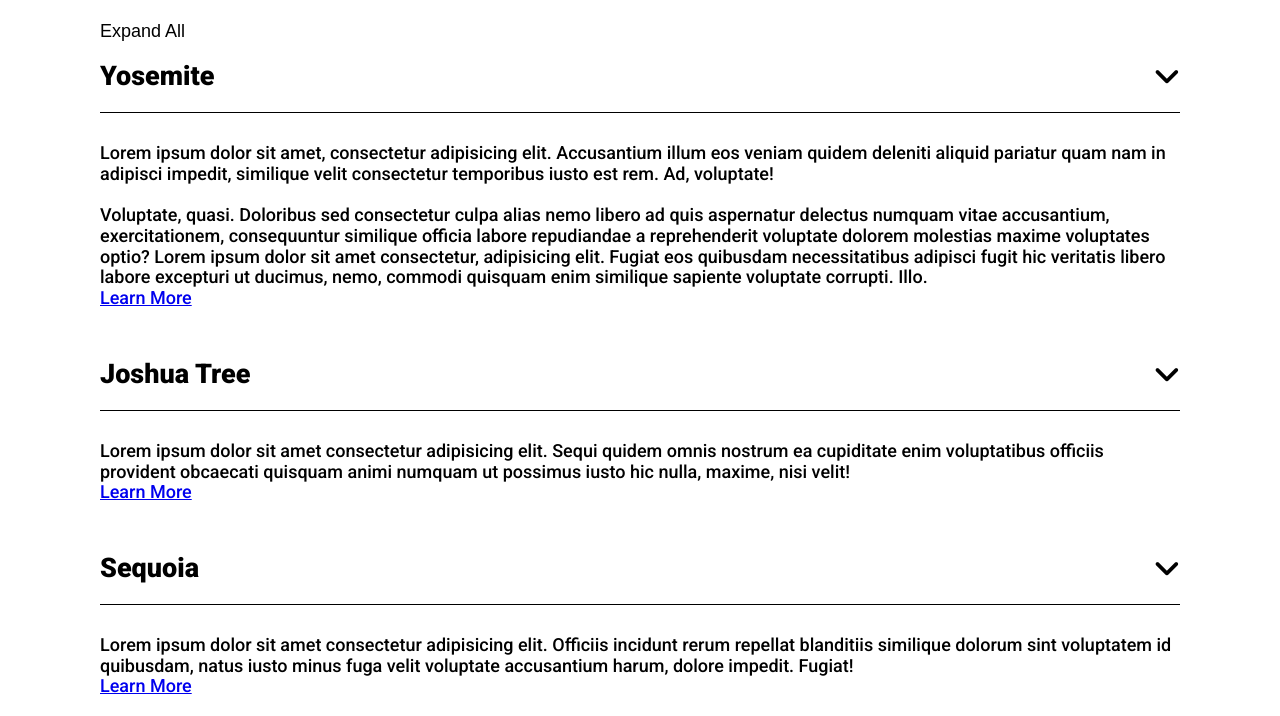
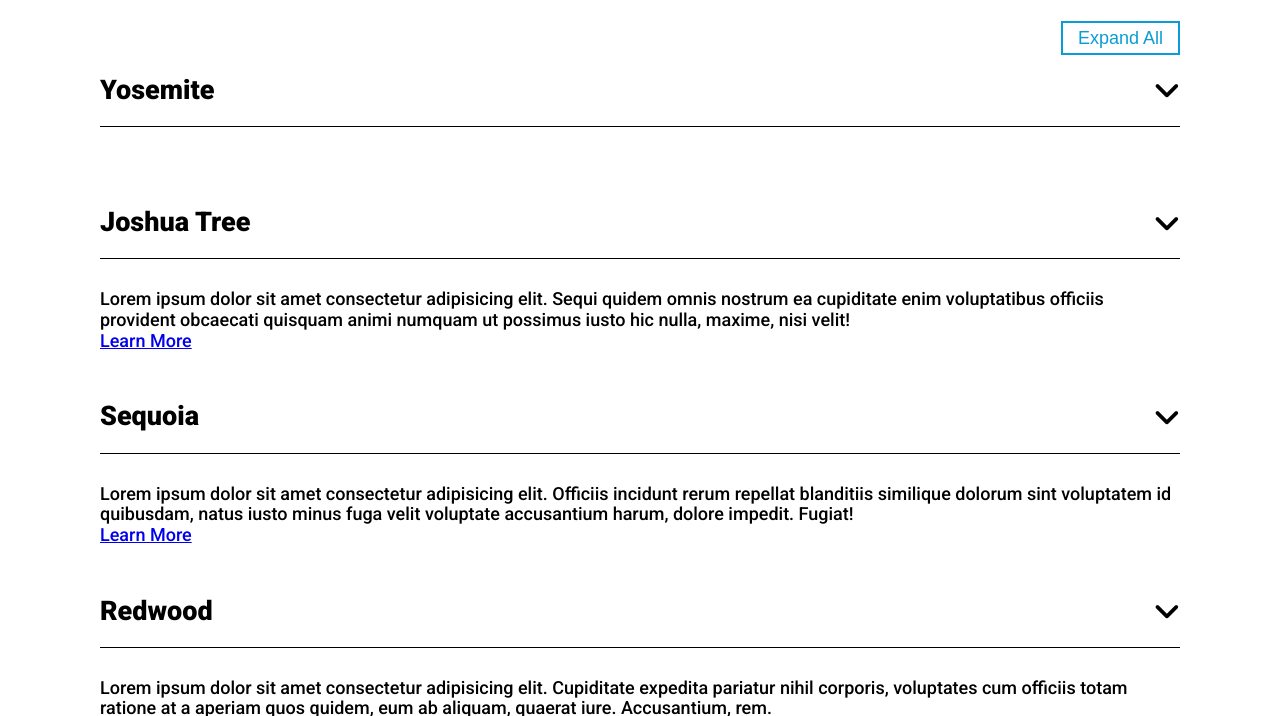
Before and after one commit to rakpcodes/national-park-accordian-menu, a plain HTML site: page index.html in a window 1280 px wide. Shown: the part 69-785 px from the top of the page. Drawn offline with Linux system fonts and the light colour scheme.

Commit message:
added expand button position, animation classes

```diff
--- a/index.html
+++ b/index.html
@@ -9,6 +9,7 @@
     <link href="https://fonts.googleapis.com/css2?family=Roboto:wght@500;900&display=swap" rel="stylesheet">
     <link rel="stylesheet" href="./styles/main.css">
     <script defer src="https://kit.fontawesome.com/9519f6733b.js" crossorigin="anonymous"></script>
+    <script defer src="./script.js"></script>
 </head>
 
 <body>
@@ -21,7 +22,9 @@
 
         <section class="section-about">
 
-            <button class="btn-expand btn">Expand All</button>
+            <div class="flex">
+                <button class="btn btn-expand">Expand All</button>
+            </div>
 
             <div class="park">
                 <div class="park-heading">
@@ -29,7 +32,7 @@
                     <button class="park-heading-btn btn"><i
                             class="fa-solid fa-angle-down park-heading-btn-icon"></i></button>
                 </div>
-                <p class="park-text">
+                <p class="park-text collapse">
                     Lorem ipsum dolor sit amet, consectetur adipisicing elit. Accusantium illum eos veniam quidem
                     deleniti
                     aliquid pariatur quam nam in adipisci impedit, similique velit consectetur temporibus iusto est
--- a/styles/sass/abstracts/_animations.scss
+++ b/styles/sass/abstracts/_animations.scss
@@ -0,0 +1,10 @@
+.collapse {
+    height: 0;
+    overflow: hidden;
+    transition: all 1s ease-in;
+}
+
+.rotate {
+    rotate: 180deg;
+    transition: all 1s ease-in;
+}
--- a/styles/sass/components/_expand-button.scss
+++ b/styles/sass/components/_expand-button.scss
@@ -0,0 +1,14 @@
+.section {
+    &-about {
+        .flex {
+            display: flex;
+            justify-content: right;
+        }
+
+        .btn-expand {
+            border: 0.2rem solid rgb(10, 156, 214);
+            color: rgb(10, 156, 214);
+            padding: 0.5rem 1.5rem;
+        }
+    }
+}
--- a/styles/sass/components/_park-block.scss
+++ b/styles/sass/components/_park-block.scss
@@ -20,8 +20,6 @@
 
     &-text {
         margin-bottom: 3rem;
-        // height: 0;
-        // overflow: hidden;
 
         &-link {
             display: block;
--- a/styles/sass/main.scss
+++ b/styles/sass/main.scss
@@ -6,4 +6,5 @@
 @import "./base/setup";
 
 // Components
+@import "./components/expand-button";
 @import "./components/park-block";
```
Also changed, not shown: styles/main.css.
